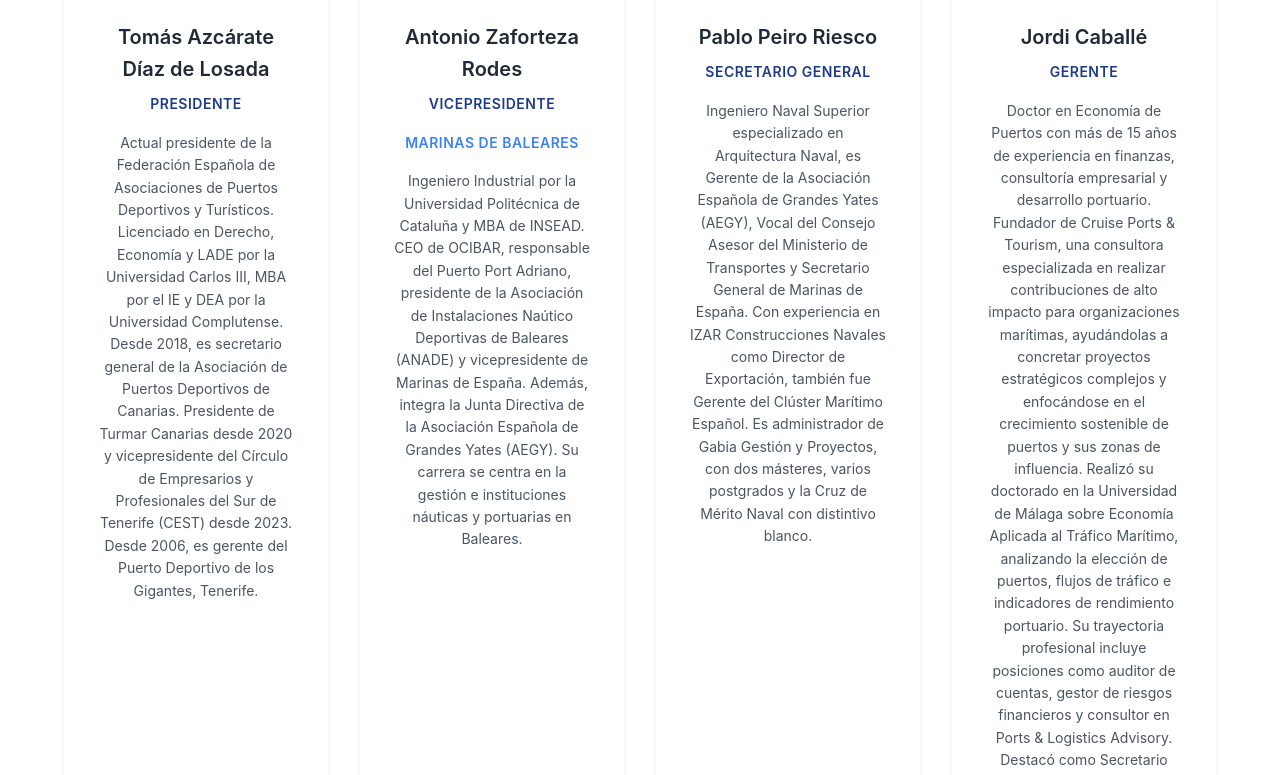
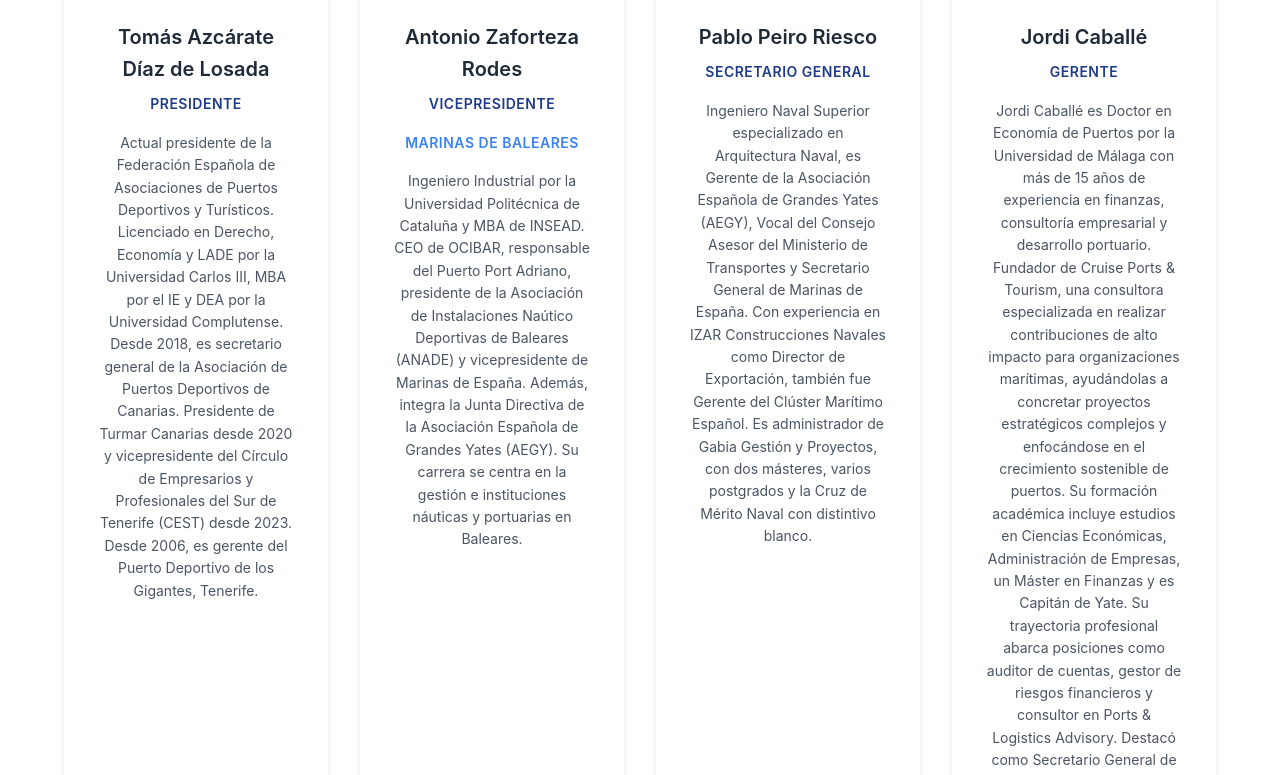
Before and after one commit to Gumerwest/Web-Marinas-de-Espa-a, a plain HTML site: page junta-directiva.html in a window 1280 px wide. Shown: the part 541-1316 px from the top of the page. Drawn offline with Linux system fonts and the light colour scheme.

Commit message:
Actualizar biografía de Jordi Caballé con texto más conciso

```diff
--- a/junta-directiva.html
+++ b/junta-directiva.html
@@ -95,13 +95,9 @@
                     <div class="executive-info">
                         <h3 class="executive-name">Jordi Caballé</h3>
                         <p class="executive-title">GERENTE</p>
-                        <p class="executive-bio">Doctor en Economía de Puertos con más de 15 años de experiencia en finanzas, consultoría empresarial y desarrollo portuario. Fundador de Cruise Ports & Tourism, una consultora especializada en realizar contribuciones de alto impacto para organizaciones marítimas, ayudándolas a concretar proyectos estratégicos complejos y enfocándose en el crecimiento sostenible de puertos y sus zonas de influencia.
+                        <p class="executive-bio">Jordi Caballé es Doctor en Economía de Puertos por la Universidad de Málaga con más de 15 años de experiencia en finanzas, consultoría empresarial y desarrollo portuario. Fundador de Cruise Ports & Tourism, una consultora especializada en realizar contribuciones de alto impacto para organizaciones marítimas, ayudándolas a concretar proyectos estratégicos complejos y enfocándose en el crecimiento sostenible de puertos. Su formación académica incluye estudios en Ciencias Económicas, Administración de Empresas, un Máster en Finanzas y es Capitán de Yate.
 
-Realizó su doctorado en la Universidad de Málaga sobre Economía Aplicada al Tráfico Marítimo, analizando la elección de puertos, flujos de tráfico e indicadores de rendimiento portuario.
-
-Su trayectoria profesional incluye posiciones como auditor de cuentas, gestor de riesgos financieros y consultor en Ports & Logistics Advisory. Destacó como Secretario General de MedCruise, la Asociación de Puertos de Crucero del Mediterráneo. Actualmente es Gerente de Marinas de España y Gerente de Turmara Canarias.
-
-Es Capitán de Yate y posee formación académica en Ciencias Económicas, Administración de Empresas, un Máster en Finanzas y estudios en Gestión de Instalaciones Náutico-Deportivas. Participa regularmente como ponente en congresos internacionales y publica artículos científicos en revistas especializadas del sector.</p>
+Su trayectoria profesional abarca posiciones como auditor de cuentas, gestor de riesgos financieros y consultor en Ports & Logistics Advisory. Destacó como Secretario General de MedCruise, la Asociación de Puertos de Crucero del Mediterráneo, y actualmente es Gerente de Marinas de España y Gerente de Turmara Canarias. Participa regularmente como ponente en congresos internacionales y publica artículos científicos en revistas especializadas del sector.</p>
                     </div>
                 </div>
             </div>
```
